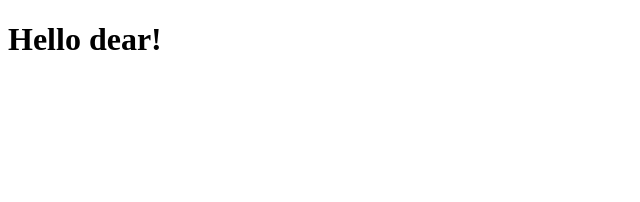
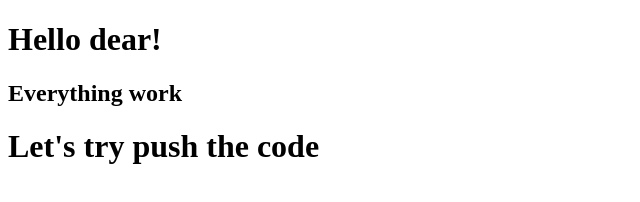
Before and after one commit to ProgramerPritom/my-first-practics, a plain HTML site: page index.html in a window 1280 px wide. Shown: the whole page, without its empty margins (0-640 px from the left). Drawn offline with Linux system fonts and the light colour scheme.

Commit message:
new added header

```diff
--- a/index.html
+++ b/index.html
@@ -8,5 +8,7 @@
 </head>
 <body>
     <h1>Hello dear!</h1>
+    <h2>Everything work</h2>
+    <h1>Let's try push the code</h1>
 </body>
 </html>
```
